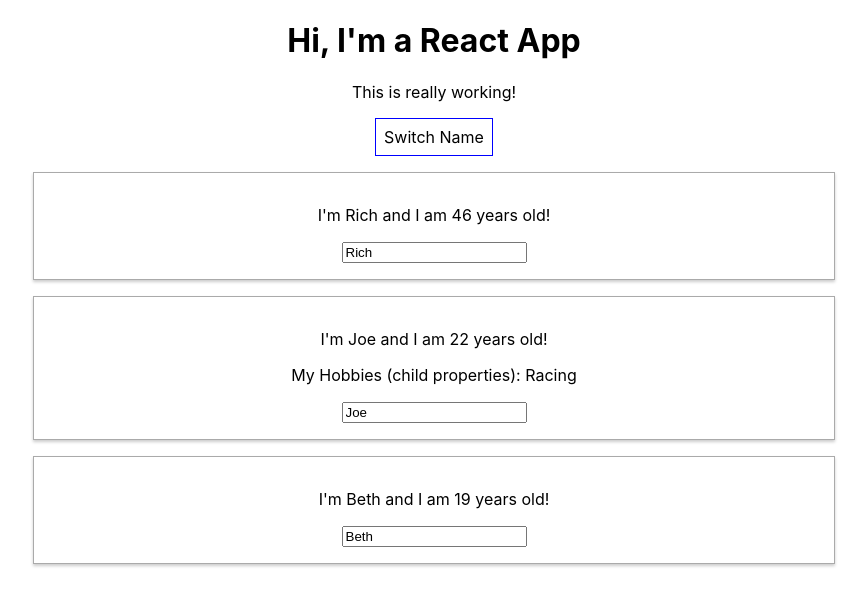
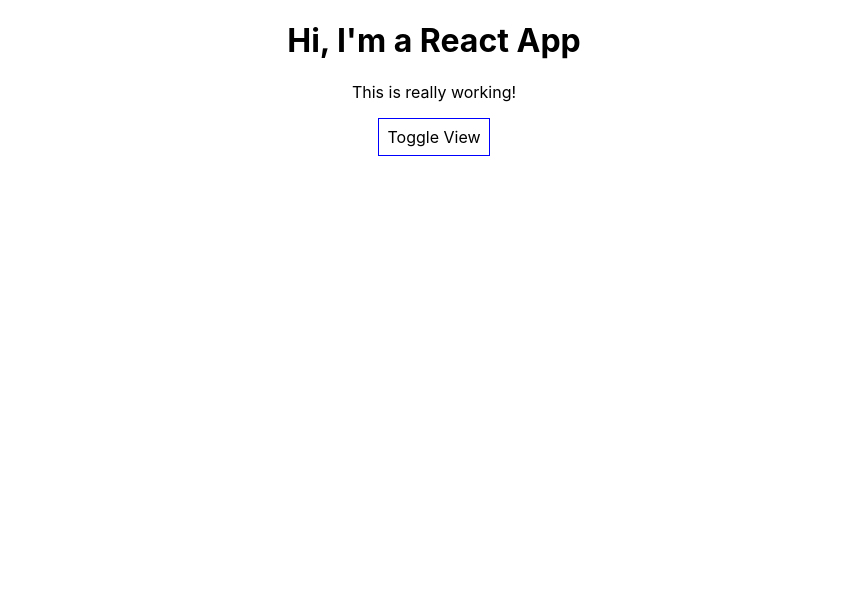
Before and after one commit to vbrich/complete-react-guide, a React (Create React App) app: page / in a window 1280 px wide. Shown: the top 606 px of the page, without its empty margins (206-1073 px from the left). Built offline with nearby package versions, Linux system fonts and the light colour scheme.

Commit message:
Section 53

```diff
--- a/src/App.js
+++ b/src/App.js
@@ -10,7 +10,8 @@
       { name: 'Joe', age: 22 },
       { name: 'Beth', age:19 }
     ],
-    otherState: 'some other value'
+    otherState: 'some other value',
+    showPersons: false
   }
 
   switchNameHandler = (newName) => {
@@ -33,6 +34,11 @@
     } )
   }
 
+  togglePersonsHandler = () => {
+    const doesShow = this.state.showPersons;
+    this.setState({showPersons: !doesShow}); // merge this into the state
+  }
+
   render() {
     const style = {
       backgroundColor: 'white',
@@ -48,7 +54,9 @@
         <p>This is really working!</p>
         <button
           style={style}
-          onClick={() => this.switchNameHandler('Maximilian!!')}>Switch Name</button>
+          onClick={this.togglePersonsHandler}>Toggle View</button>
+        {this.state.showPersons ?
+          <div>
             <Person
               name={this.state.persons[0].name}
               age={this.state.persons[0].age} />
@@ -60,6 +68,8 @@
             <Person
               name={this.state.persons[2].name}
               age={this.state.persons[2].age} />
+          </div> : null
+        }
       </div>
     );
     // return React.createElement('div', {className: 'App'}, React.createElement('h1', null, 'Does this work now?'));
```
Also changed, not shown: 1 other file (tests, documents, lock files or other folders). Lines whose indentation alone changed are shown as unchanged.
